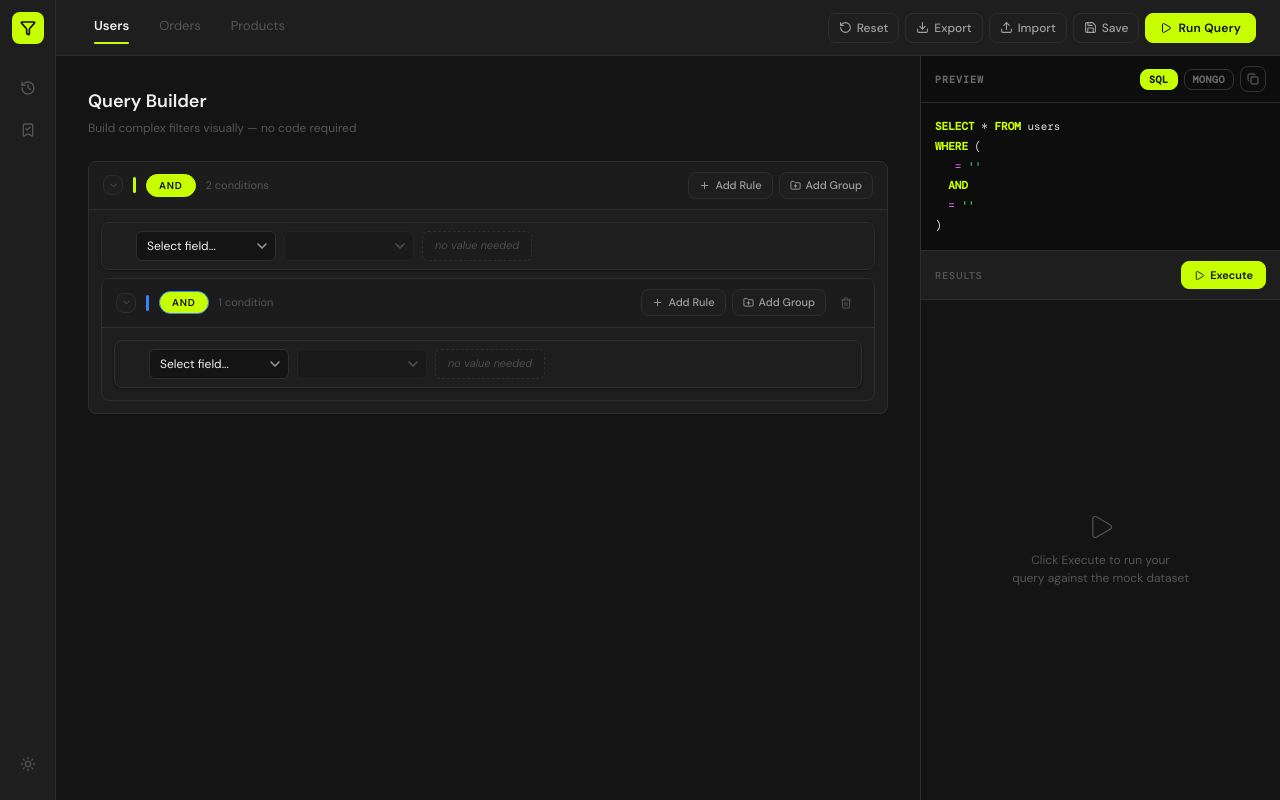
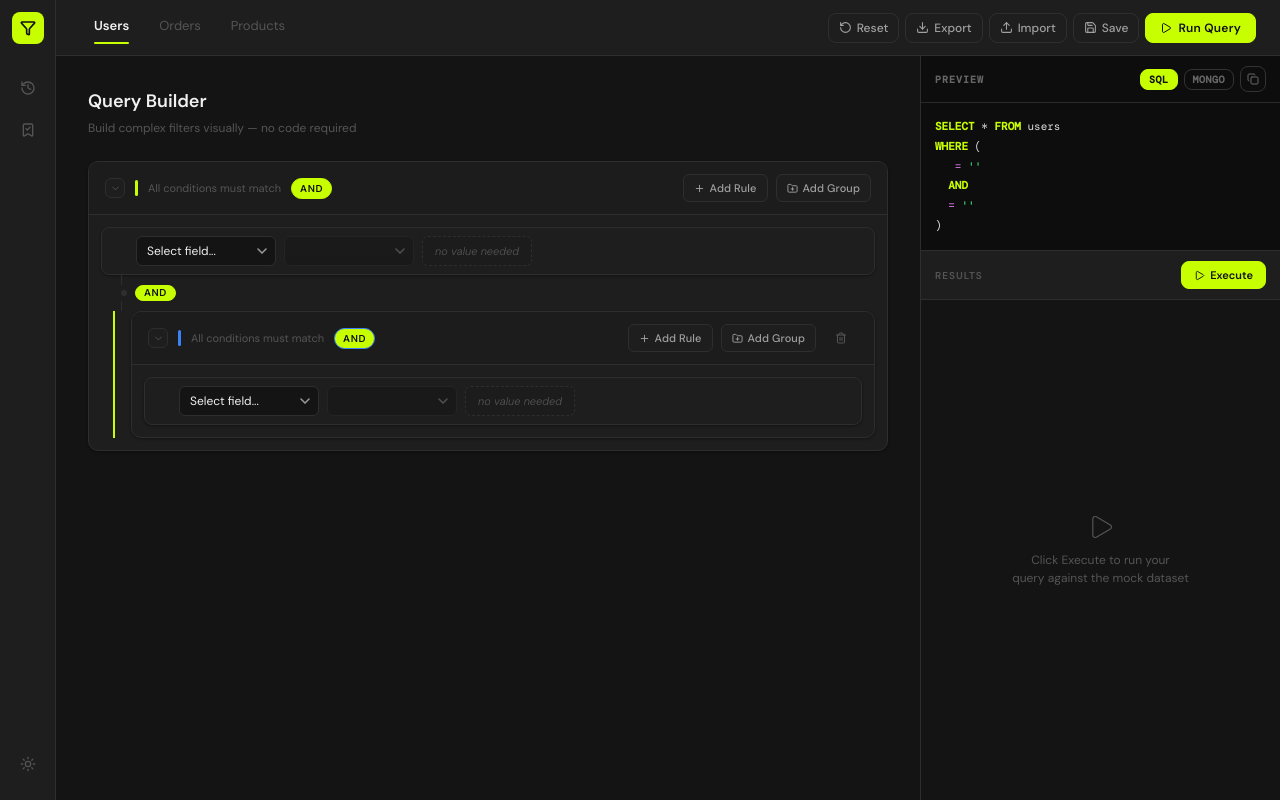
Before and after one commit to JasmineODaniel/Filtro, a Next.js app: page / in a window 1280 px wide. Both pictures are taken after a click on the button "Add Group". Built offline with nearby package versions, Linux system fonts and the light colour scheme.

Commit message:
feat: QueryGroup using shared Card, Button, ConnectorLine components

```diff
--- a/src/components/builder/QueryGroup.tsx
+++ b/src/components/builder/QueryGroup.tsx
@@ -5,6 +5,9 @@ import { useQueryStore } from '@/store'
 import { QueryGroup as QueryGroupType, QueryNode } from '@/types'
 import { ChevronDown, ChevronRight, Plus, FolderPlus, Trash2 } from 'lucide-react'
 import QueryRuleComponent from './QueryRule'
+import { Button } from '@/components/ui/Button'
+import { Card, CardHeader, CardBody } from '@/components/ui/Card'
+import { ConnectorLine } from '@/components/ui/ConnectorLine'
 import {
   DndContext,
   closestCenter,
@@ -26,7 +29,7 @@ interface Props {
   isRoot?: boolean
 }
 
-const DEPTH_COLORS = ['#111111', '#3b82f6', '#a855f7', '#f97316']
+const DEPTH_COLORS_LIGHT = ['#111111', '#3b82f6', '#a855f7', '#f97316']
 const DEPTH_COLORS_DARK = ['#c8ff00', '#3b82f6', '#a855f7', '#f97316']
 
 function QueryGroupComponent({ group, depth, isRoot = false }: Props) {
@@ -42,8 +45,9 @@ function QueryGroupComponent({ group, depth, isRoot = false }: Props) {
   } = useQueryStore()
 
   const error = validationErrors.find(e => e.nodeId === group.id)
-  const depthColors = theme === 'dark' ? DEPTH_COLORS_DARK : DEPTH_COLORS
+  const depthColors = theme === 'dark' ? DEPTH_COLORS_DARK : DEPTH_COLORS_LIGHT
   const depthColor = depthColors[depth % depthColors.length]
+  const errorId = `error-${group.id}`
 
   const sensors = useSensors(
     useSensor(PointerSensor, { activationConstraint: { distance: 5 } }),
@@ -53,63 +57,39 @@ function QueryGroupComponent({ group, depth, isRoot = false }: Props) {
   const handleDragEnd = useCallback((event: DragEndEvent) => {
     const { active, over } = event
     if (!over || active.id === over.id) return
-    const oldIndex = group.children.findIndex(c => c.id === active.id)
-    const newIndex = group.children.findIndex(c => c.id === over.id)
-    if (oldIndex !== -1 && newIndex !== -1) {
-      reorderNodes(group.id, oldIndex, newIndex)
-    }
+    const oldIndex = group.children.findIndex((c: QueryNode) => c.id === active.id)
+    const newIndex = group.children.findIndex((c: QueryNode) => c.id === over.id)
+    if (oldIndex !== -1 && newIndex !== -1) reorderNodes(group.id, oldIndex, newIndex)
   }, [group.children, group.id, reorderNodes])
 
   return (
     <div
-      style={{
-        display: 'flex',
-        flexDirection: 'column',
-        gap: '8px',
-      }}
+      style={{ display: 'flex', flexDirection: 'column', gap: '0', animation: 'slideDown 0.2s ease' }}
+      role="group"
+      aria-label={`Condition group with ${group.operator} logic`}
     >
-      <div
-        style={{
-          backgroundColor: 'var(--surface)',
-          border: `1px solid ${error ? 'var(--destructive)' : 'var(--border)'}`,
-          borderRadius: 'var(--radius)',
-          overflow: 'hidden',
-        }}
-      >
-        <div
-          style={{
-            display: 'flex',
-            alignItems: 'center',
-            gap: '10px',
-            padding: '10px 14px',
-            borderBottom: group.collapsed ? 'none' : `1px solid var(--border)`,
-            backgroundColor: 'var(--bg-secondary)',
-          }}
-        >
-          <button
+      <Card error={!!error}>
+        <CardHeader>
+          <Button
+            variant="icon"
+            size="sm"
+            label={group.collapsed ? 'Expand group' : 'Collapse group'}
             onClick={() => toggleGroupCollapsed(group.id)}
             style={{
-              display: 'flex',
-              alignItems: 'center',
-              justifyContent: 'center',
               width: '20px',
               height: '20px',
-              borderRadius: 'var(--radius)',
               border: '1px solid var(--border)',
               backgroundColor: 'var(--surface)',
               color: 'var(--text-muted)',
-              cursor: 'pointer',
+              borderRadius: 'var(--radius-sm)',
               flexShrink: 0,
-              padding: 0,
             }}
           >
-            {group.collapsed
-              ? <ChevronRight size={11} />
-              : <ChevronDown size={11} />
-            }
-          </button>
+            {group.collapsed ? <ChevronRight size={11} /> : <ChevronDown size={11} />}
+          </Button>
 
           <div
+            aria-hidden="true"
             style={{
               width: '3px',
               height: '16px',
@@ -119,10 +99,15 @@ function QueryGroupComponent({ group, depth, isRoot = false }: Props) {
             }}
           />
 
+          <span style={{ fontSize: '11px', color: 'var(--text-muted)', fontFamily: 'var(--font-sans)' }}>
+            {group.operator === 'AND' ? 'All conditions must match' : 'Any condition must match'}
+          </span>
+
           <button
             onClick={() => toggleGroupOperator(group.id)}
+            aria-label={`Toggle group operator. Currently ${group.operator}`}
             style={{
-              padding: '3px 12px',
+              padding: '2px var(--space-2)',
               borderRadius: '20px',
               border: `1.5px solid ${depthColor}`,
               backgroundColor: 'var(--accent)',
@@ -131,7 +116,7 @@ function QueryGroupComponent({ group, depth, isRoot = false }: Props) {
               fontWeight: 700,
               fontFamily: 'var(--font-sans)',
               cursor: 'pointer',
-              letterSpacing: '0.08em',
+              letterSpacing: '0.06em',
               transition: 'all 0.15s ease',
               flexShrink: 0,
             }}
@@ -139,35 +124,22 @@ function QueryGroupComponent({ group, depth, isRoot = false }: Props) {
             {group.operator}
           </button>
 
-          <span style={{ fontSize: '11px', color: 'var(--text-muted)', fontFamily: 'var(--font-sans)' }}>
-            {group.children.length} condition{group.children.length !== 1 ? 's' : ''}
-          </span>
-
           {error && (
-            <span style={{ fontSize: '11px', color: 'var(--destructive)' }}>
+            <span
+              id={errorId}
+              role="alert"
+              style={{ fontSize: '11px', color: 'var(--destructive)' }}
+            >
               {error.message}
             </span>
           )}
 
-          <div style={{ marginLeft: 'auto', display: 'flex', alignItems: 'center', gap: '6px' }}>
-            <button
+          <div style={{ marginLeft: 'auto', display: 'flex', alignItems: 'center', gap: 'var(--space-2)' }}>
+            <Button
+              variant="primary"
+              size="sm"
+              label="Add rule to group"
               onClick={() => addRule(group.id)}
-              style={{
-                display: 'flex',
-                alignItems: 'center',
-                gap: '5px',
-                padding: '4px 10px',
-                borderRadius: 'var(--radius)',
-                border: '1px solid var(--border)',
-                backgroundColor: 'var(--surface)',
-                color: 'var(--text-secondary)',
-                fontSize: '11px',
-                fontWeight: 500,
-                fontFamily: 'var(--font-sans)',
-                cursor: 'pointer',
-                transition: 'all 0.15s ease',
-                whiteSpace: 'nowrap',
-              }}
               onMouseEnter={e => {
                 e.currentTarget.style.backgroundColor = 'var(--accent)'
                 e.currentTarget.style.color = 'var(--accent-text)'
@@ -179,28 +151,14 @@ function QueryGroupComponent({ group, depth, isRoot = false }: Props) {
                 e.currentTarget.style.borderColor = 'var(--border)'
               }}
             >
-              <Plus size={11} />
-              Add Rule
-            </button>
+              <Plus size={11} /> Add Rule
+            </Button>
 
-            <button
+            <Button
+              variant="primary"
+              size="sm"
+              label="Add nested group"
               onClick={() => addGroup(group.id)}
-              style={{
-                display: 'flex',
-                alignItems: 'center',
-                gap: '5px',
-                padding: '4px 10px',
-                borderRadius: 'var(--radius)',
-                border: '1px solid var(--border)',
-                backgroundColor: 'var(--surface)',
-                color: 'var(--text-secondary)',
-                fontSize: '11px',
-                fontWeight: 500,
-                fontFamily: 'var(--font-sans)',
-                cursor: 'pointer',
-                transition: 'all 0.15s ease',
-                whiteSpace: 'nowrap',
-              }}
               onMouseEnter={e => {
                 e.currentTarget.style.backgroundColor = 'var(--bg-secondary)'
                 e.currentTarget.style.borderColor = 'var(--border-strong)'
@@ -210,29 +168,18 @@ function QueryGroupComponent({ group, depth, isRoot = false }: Props) {
                 e.currentTarget.style.borderColor = 'var(--border)'
               }}
             >
-              <FolderPlus size={11} />
-              Add Group
-            </button>
+              <FolderPlus size={11} /> Add Group
+            </Button>
 
             {!isRoot && (
-              <button
+              <Button
+                variant="danger"
+                size="sm"
+                label="Delete group"
                 onClick={() => removeNode(group.id)}
-                style={{
-                  width: '28px',
-                  height: '28px',
-                  borderRadius: 'var(--radius)',
-                  border: '1px solid transparent',
-                  backgroundColor: 'transparent',
-                  color: 'var(--text-muted)',
-                  display: 'flex',
-                  alignItems: 'center',
-                  justifyContent: 'center',
-                  cursor: 'pointer',
-                  transition: 'all 0.15s ease',
-                }}
                 onMouseEnter={e => {
                   e.currentTarget.style.color = 'var(--destructive)'
-                  e.currentTarget.style.backgroundColor = 'rgba(255,68,68,0.08)'
+                  e.currentTarget.style.backgroundColor = 'var(--destructive-bg)'
                   e.currentTarget.style.borderColor = 'var(--destructive)'
                 }}
                 onMouseLeave={e => {
@@ -242,40 +189,53 @@ function QueryGroupComponent({ group, depth, isRoot = false }: Props) {
                 }}
               >
                 <Trash2 size={12} />
-              </button>
+              </Button>
             )}
           </div>
-        </div>
+        </CardHeader>
 
         {!group.collapsed && (
-          <div style={{ padding: '12px' }}>
+          <CardBody>
             <DndContext
               sensors={sensors}
               collisionDetection={closestCenter}
               onDragEnd={handleDragEnd}
             >
               <SortableContext
-                items={group.children.map(c => c.id)}
+                items={group.children.map((c: QueryNode) => c.id)}
                 strategy={verticalListSortingStrategy}
               >
-                <div style={{ display: 'flex', flexDirection: 'column', gap: '8px' }}>
-                  {group.children.map((child: QueryNode) =>
-                    child.type === 'rule' ? (
-                      <QueryRuleComponent key={child.id} rule={child} />
-                    ) : (
-                      <QueryGroupComponent
-                        key={child.id}
-                        group={child}
-                        depth={depth + 1}
-                      />
-                    )
-                  )}
+                <div style={{ display: 'flex', flexDirection: 'column' }}>
+                  {group.children.map((child: QueryNode, index: number) => (
+                    <div key={child.id}>
+                      {index > 0 && (
+                        <ConnectorLine
+                          operator={group.operator}
+                          depthColor={depthColor}
+                          onToggle={() => toggleGroupOperator(group.id)}
+                        />
+                      )}
+                      {child.type === 'rule' ? (
+                        <QueryRuleComponent rule={child} />
+                      ) : (
+                        <div
+                          style={{
+                            paddingLeft: 'var(--space-4)',
+                            borderLeft: `2px solid ${depthColor}`,
+                            marginLeft: 'var(--space-3)',
+                          }}
+                        >
+                          <QueryGroupComponent group={child} depth={depth + 1} />
+                        </div>
+                      )}
+                    </div>
+                  ))}
                 </div>
               </SortableContext>
             </DndContext>
-          </div>
+          </CardBody>
         )}
-      </div>
+      </Card>
     </div>
   )
 }
```
